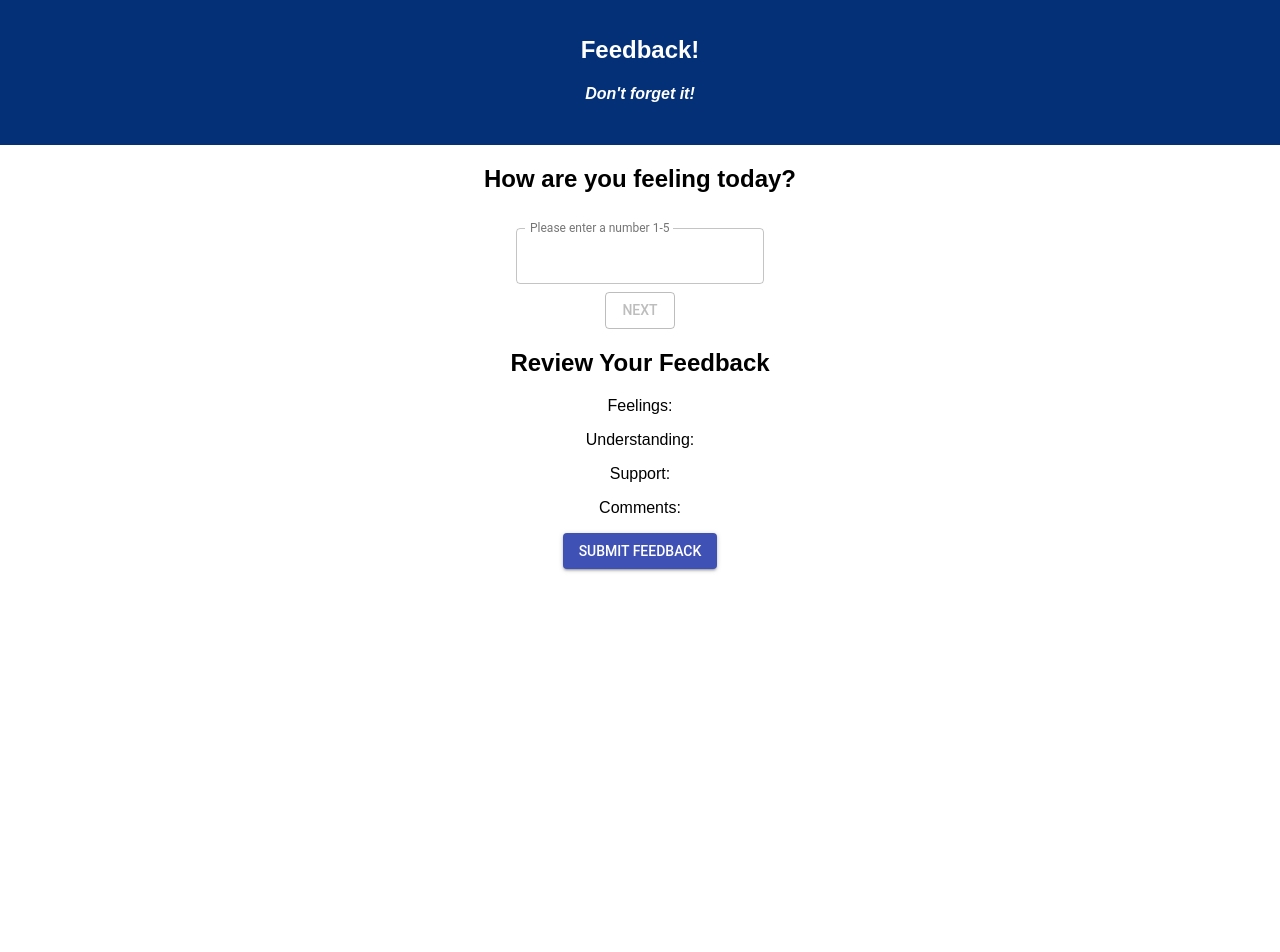
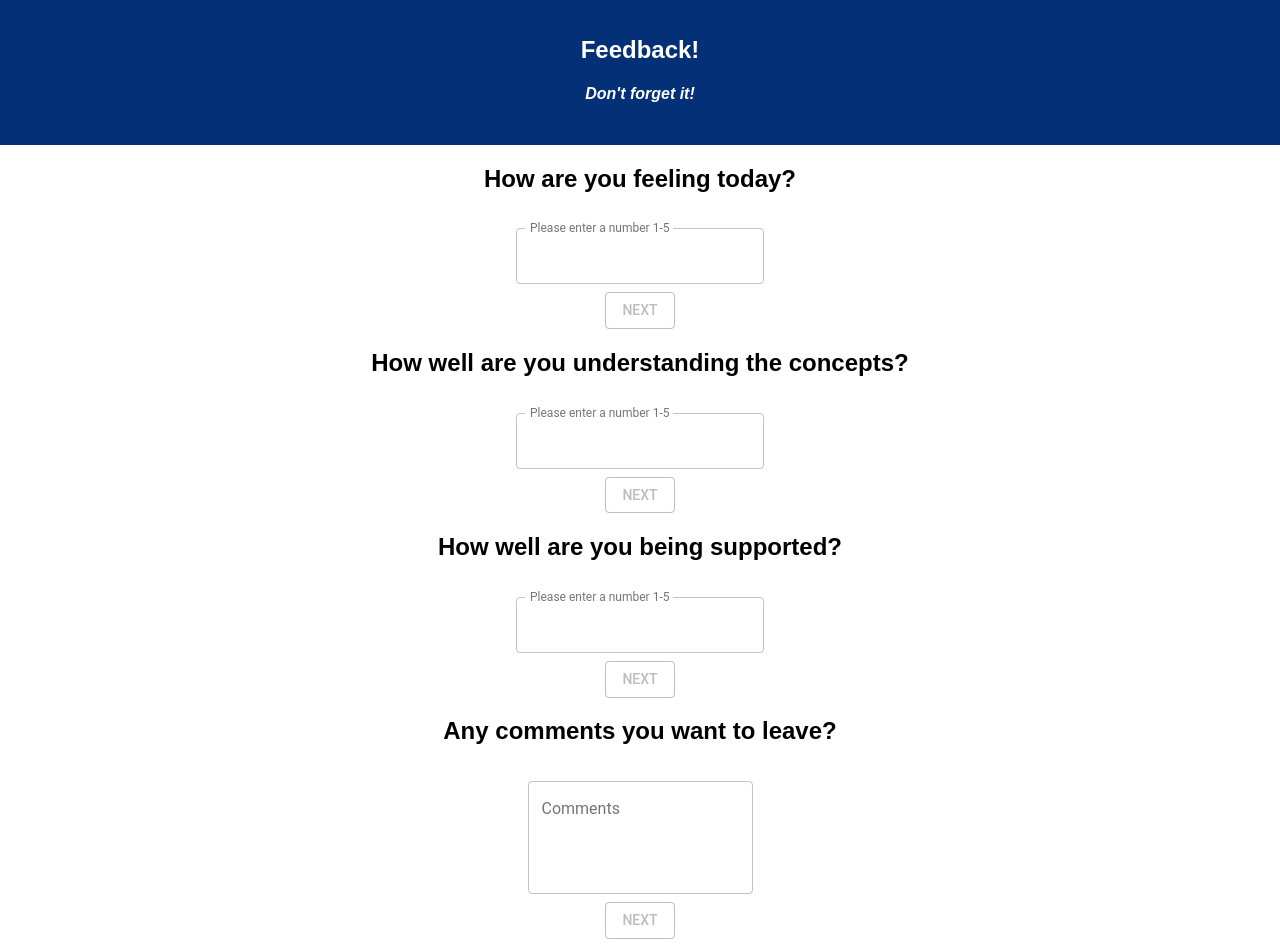
Before and after one commit to rschoenmann/redux-feedback-loop, a React (Create React App) app: page /#/comments in a window 1280 px wide. Shown: the top 952 px of the page. Before the commit the page ends 800 px from the top, so only its background shows below. Built offline with nearby package versions, Linux system fonts and the light colour scheme.

Commit message:
wireframe for all components complete

```diff
--- a/src/components/App/App.js
+++ b/src/components/App/App.js
@@ -5,6 +5,9 @@ import {HashRouter as Router, Route, Link} from 'react-router-dom';
 
 // Components
 import Feelings from '../Feelings/Feelings';
+import Understanding from '../Understanding/Understanding';
+import Supported from '../Supported/Supported';
+import Comments from '../Comments/Comments';
 import ReviewFeedback from '../ReviewFeedback/ReviewFeedback';
 
 class App extends Component {
@@ -16,6 +19,9 @@ class App extends Component {
           <h4><i>Don't forget it!</i></h4>
         </header>
         <Feelings />
+        <Understanding />
+        <Supported />
+        <Comments />
         <ReviewFeedback />
         <br/>
       </div>
--- /dev/null
+++ b/src/components/Comments/Comments.js
@@ -0,0 +1,50 @@
+import React, { Component } from 'react';
+import { connect } from 'react-redux';
+import { Button, TextField } from '@material-ui/core';
+
+class Comments extends Component {
+
+	state = {
+		value: ''
+	}
+
+	handleRatingChange = (event) => {
+		// next button is disabled unless there is something in the input field
+		this.setState({
+			value: event.target.value
+		})
+		//console.log('event.target.value', event.target.value);
+	}
+
+
+
+	render() {
+		return (
+			<div>
+				<h2>Any comments you want to leave?</h2>
+				<TextField
+					onChange={this.handleRatingChange}
+					type="text"
+					id="outlined-multiline-static"
+					label="Comments"
+					multiline rows="4"
+					margin="normal"
+					variant="outlined"
+				/>
+				<br></br>
+				<Button
+					disabled={!this.state.value}
+					variant="outlined"
+					color="primary">Next</Button>
+			</div>
+		)
+	}
+}
+
+const mapReduxStateToProps = (reduxState) => {
+	return {
+		reduxState
+	}
+}
+
+export default connect(mapReduxStateToProps)(Comments);
--- /dev/null
+++ b/src/components/Supported/Supported.js
@@ -0,0 +1,52 @@
+import React, { Component } from 'react';
+import { connect } from 'react-redux';
+import { Button, TextField } from '@material-ui/core';
+
+class Supported extends Component {
+
+	state = {
+		value: ''
+	}
+
+	handleRatingChange = (event) => {
+		// next button is disabled unless there is something in the input field
+		this.setState({
+			value: event.target.value
+		})
+		console.log('event.target.value', event.target.value);
+	}
+
+
+
+	render() {
+		return (
+			<div>
+				<h2>How well are you being supported?</h2>
+				<TextField
+					onChange={this.handleRatingChange}
+					type="number"
+					id="outlined-number"
+					label="Please enter a number 1-5"
+					InputLabelProps={{
+						shrink: true,
+					}}
+					margin="normal"
+					variant="outlined"
+				/>
+				<br></br>
+				<Button
+					disabled={!this.state.value}
+					variant="outlined"
+					color="primary">Next</Button>
+			</div>
+		)
+	}
+}
+
+const mapReduxStateToProps = (reduxState) => {
+	return {
+		reduxState
+	}
+}
+
+export default connect(mapReduxStateToProps)(Supported);
--- /dev/null
+++ b/src/components/Understanding/Understanding.js
@@ -0,0 +1,52 @@
+import React, { Component } from 'react';
+import { connect } from 'react-redux';
+import { Button, TextField } from '@material-ui/core';
+
+class Understanding extends Component {
+
+	state = {
+		value: ''
+	}
+
+	handleRatingChange = (event) => {
+		// next button is disabled unless there is something in the input field
+		this.setState({
+			value: event.target.value
+		})
+		console.log('event.target.value', event.target.value);
+	}
+
+
+
+	render() {
+		return (
+			<div>
+				<h2>How well are you understanding the concepts?</h2>
+				<TextField
+					onChange={this.handleRatingChange}
+					type="number"
+					id="outlined-number"
+					label="Please enter a number 1-5"
+					InputLabelProps={{
+						shrink: true,
+					}}
+					margin="normal"
+					variant="outlined"
+				/>
+				<br></br>
+				<Button
+					disabled={!this.state.value}
+					variant="outlined"
+					color="primary">Next</Button>
+			</div>
+		)
+	}
+}
+
+const mapReduxStateToProps = (reduxState) => {
+	return {
+		reduxState
+	}
+}
+
+export default connect(mapReduxStateToProps)(Understanding);
```
